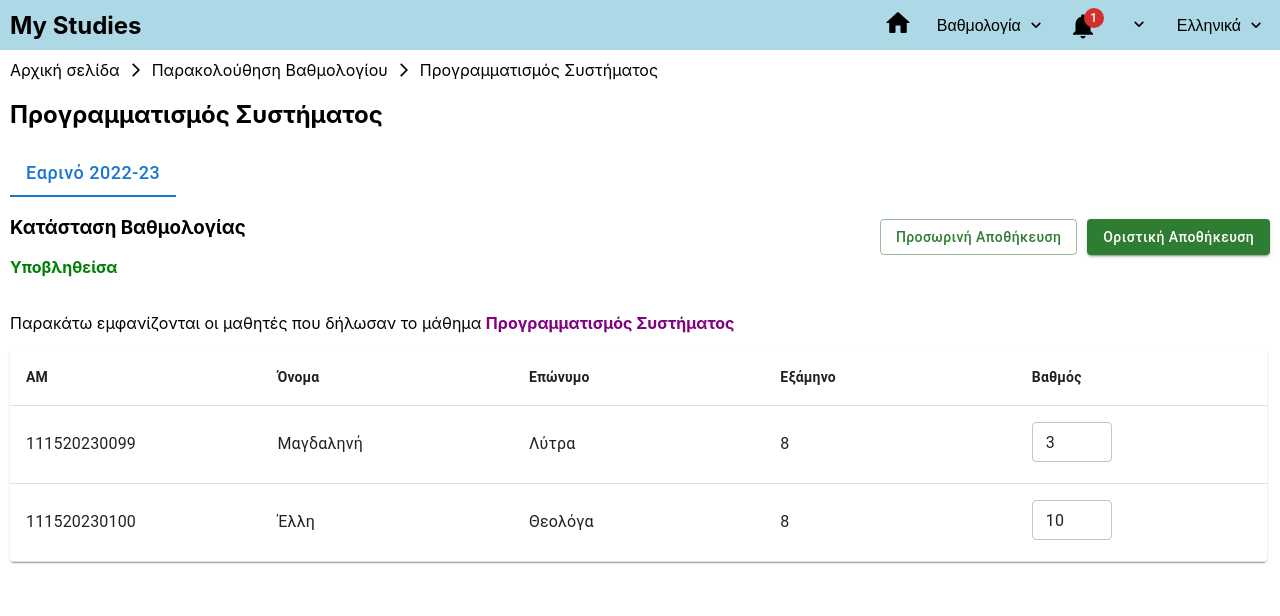
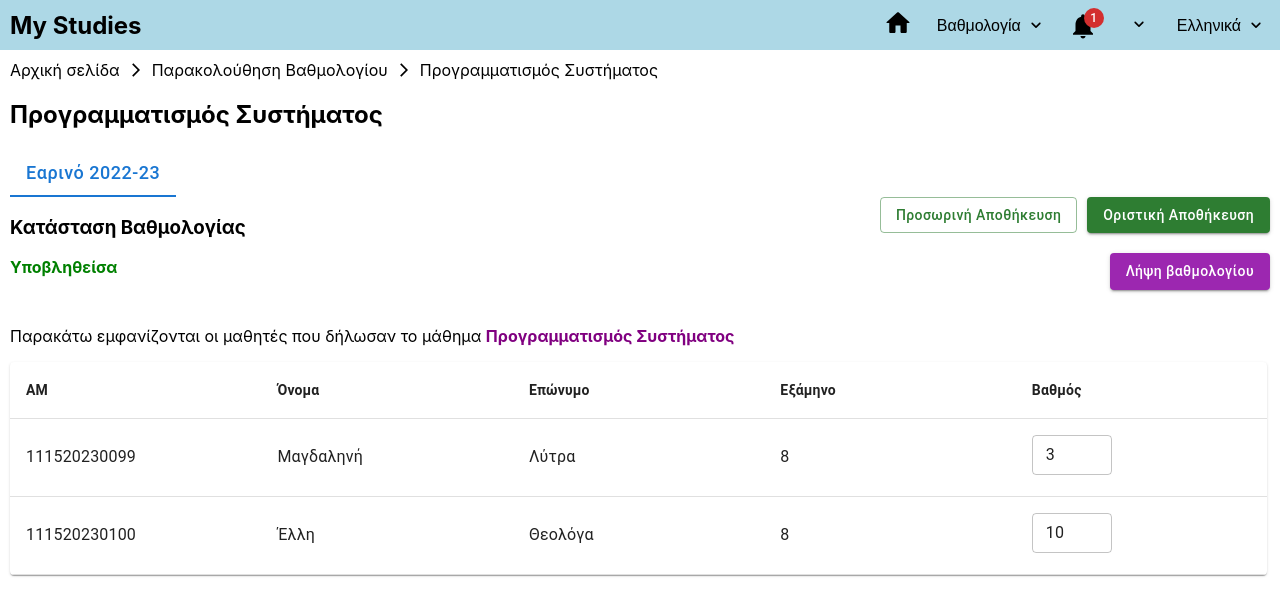
Before and after one commit to mgiannopoulos24/mystudiesv2, a React (Create React App) app: page /MainProf/SubjectsSubmittedScore/Syspro in a window 1280 px wide. Shown: the top 616 px of the page. Built offline with nearby package versions, Linux system fonts and the light colour scheme; no server answers.

Commit message:
Download grades button

```diff
--- a/src/Scorecard/SubmittedScore/SubmittedScoreArch.css
+++ b/src/Scorecard/SubmittedScore/SubmittedScoreArch.css
@@ -28,8 +28,15 @@
 
 .status-arch-col-2{
     display: flex;
-    flex:50%;
-    justify-content: flex-end;
-    align-items: center;
+    flex-direction: column;
+    flex:70%;
+    align-items: flex-end;
     margin-right: 10px;
 }
+
+
+
+.status-arch-col-2-row-2{
+    display: flex;
+    align-items: center;
+}
--- a/src/Scorecard/SubmittedScore/SubmittedScoreArch.jsx
+++ b/src/Scorecard/SubmittedScore/SubmittedScoreArch.jsx
@@ -92,8 +92,14 @@ const SubmittedScoreArch=()=>{
                     <strong className="prof-subbed">Υποβληθείσα</strong>
                 </div>
                 <div className="status-arch-col-2">
-                    <Button variant='outlined' color="success" sx={{textTransform:"none", marginRight:'10px'}} onClick={handleTemporarySave}>Προσωρινή Αποθήκευση</Button>
-                    <Button variant="contained" color="success" sx={{textTransform:"none"}} onClick={handleSave}>Οριστική Αποθήκευση</Button>
+                    <div className="status-arch-col-2-row-1">
+                        <Button variant='outlined' color="success" sx={{textTransform:"none", marginRight:'10px'}} onClick={handleTemporarySave}>Προσωρινή Αποθήκευση</Button>
+                        <Button variant="contained" color="success" sx={{textTransform:"none"}} onClick={handleSave}>Οριστική Αποθήκευση</Button>
+                    </div><br></br>
+                    <div className="status-arch-col-2-row-2">
+                        <Button variant="contained" color="secondary" sx={{textTransform:"none"}}>Λήψη βαθμολογίου</Button>
+                    </div>
+
                 </div>
             </div><br></br>
             <div className="students-arch">
--- a/src/Scorecard/SubmittedScore/SubmittedScoreSyspro.css
+++ b/src/Scorecard/SubmittedScore/SubmittedScoreSyspro.css
@@ -25,11 +25,17 @@
     flex:50;
 }
 
-
 .status-syspro-col-2{
     display: flex;
-    flex:50%;
-    justify-content: flex-end;
-    align-items: center;
+    flex-direction: column;
+    flex:70%;
+    align-items: flex-end;
     margin-right: 10px;
 }
+
+
+
+.status-syspro-col-2-row-2{
+    display: flex;
+    align-items: center;
+}
--- a/src/Scorecard/SubmittedScore/SubmittedScoreSyspro.jsx
+++ b/src/Scorecard/SubmittedScore/SubmittedScoreSyspro.jsx
@@ -15,6 +15,7 @@ import Paper from '@mui/material/Paper';
 import { styled } from '@mui/material/styles';
 import  TextField  from "@mui/material/TextField";
 import Alert from "@mui/material/Alert";
+
 
 function createData(id, name, surname, semester, grade) {
     return { id, name, surname, semester, grade };
@@ -37,6 +38,7 @@ const StyledTableCell = styled(TableCell)(({ theme }) => ({
       fontSize: 14,
     },
 }));
+
 
 
 const SubmittedScoreSyspro=()=>{
@@ -92,8 +94,13 @@ const SubmittedScoreSyspro=()=>{
                     <strong className="prof-subbed">Υποβληθείσα</strong>
                 </div>
                 <div className="status-syspro-col-2">
-                    <Button variant='outlined' color="success" sx={{textTransform:"none", marginRight:'10px'}} onClick={handleTemporarySave}>Προσωρινή Αποθήκευση</Button>
-                    <Button variant="contained" color="success" sx={{textTransform:"none"}} onClick={handleSave}>Οριστική Αποθήκευση</Button>
+                    <div className="status-syspro-col-2-row-1">
+                        <Button variant='outlined' color="success" sx={{textTransform:"none", marginRight:'10px'}} onClick={handleTemporarySave}>Προσωρινή Αποθήκευση</Button>
+                        <Button variant="contained" color="success" sx={{textTransform:"none"}} onClick={handleSave}>Οριστική Αποθήκευση</Button>
+                    </div><br></br>
+                    <div className="status-syspro-col-2-row-2">
+                        <Button variant="contained" color="secondary" sx={{textTransform:"none"}}>Λήψη βαθμολογίου</Button>
+                    </div>
                 </div>
             </div><br></br>
             <div className="students-syspro">
```
